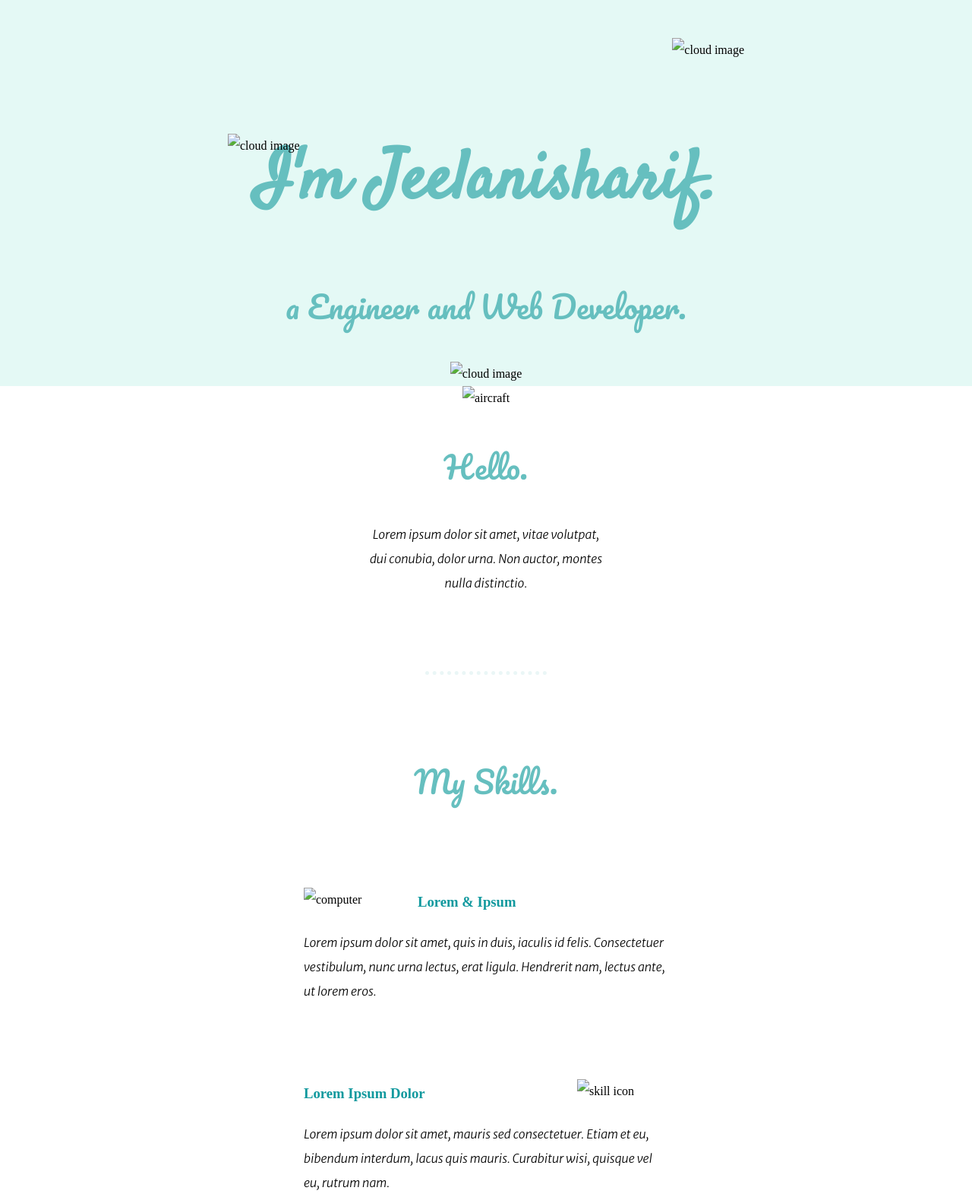
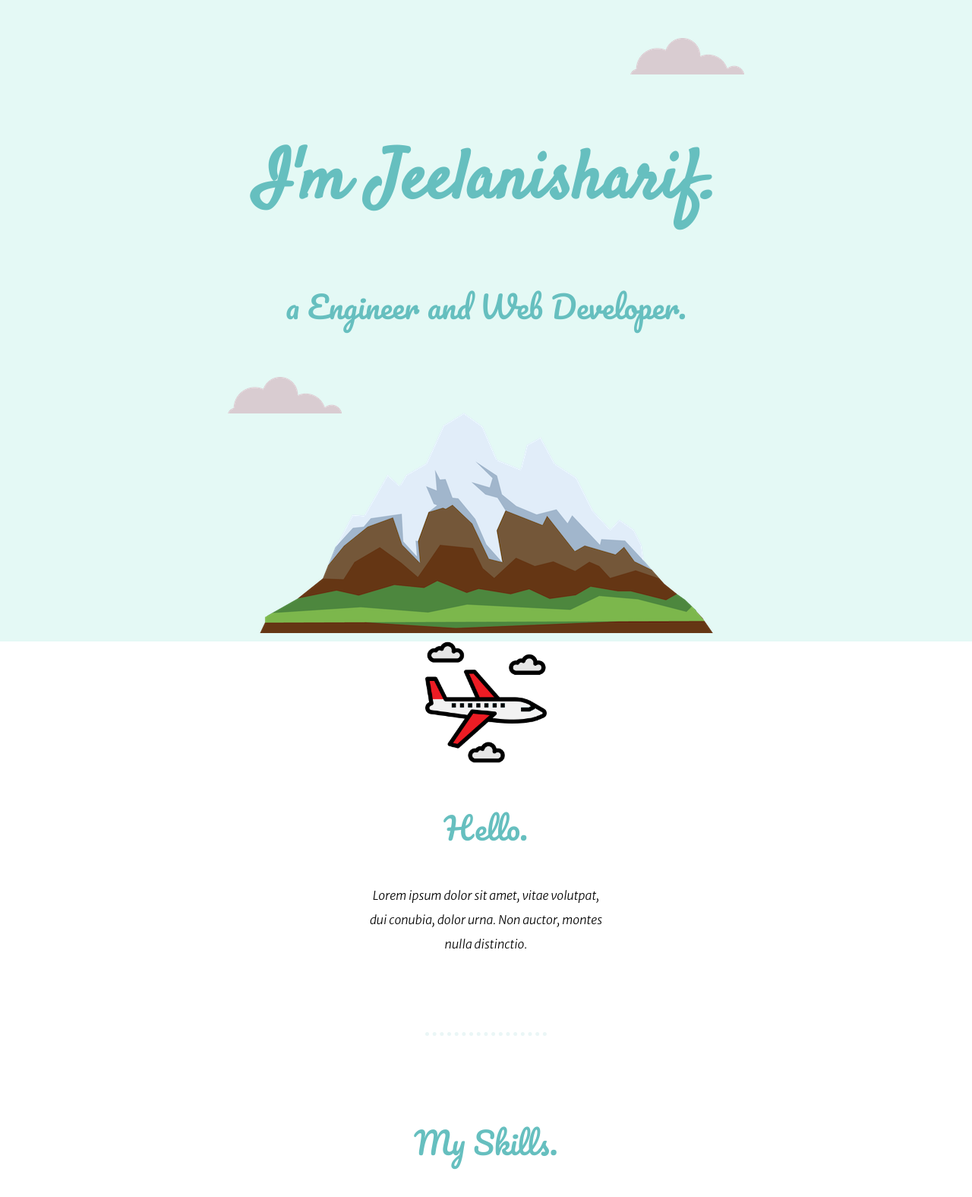
Before and after one commit to JeelanisharifS/personal-site, a plain HTML site: page index.html in a window 1280 px wide. Shown: the top 1575 px of the page at 76% size. Drawn offline with Linux system fonts and the light colour scheme.

Commit message:
Update index.html

```diff
--- a/index.html
+++ b/index.html
@@ -14,17 +14,17 @@
 
 
   <div class="top-container">
-    <img class="top-cloud" src="CSS - My Site\CSS - My Site Images\CSS - My Site Images\cloud.png" alt="cloud image">
+    <img class="top-cloud" src="CSS - My Site Images\CSS - My Site Images\cloud.png" alt="cloud image">
     <h1>I'm Jeelanisharif.</h1>
     <h2>a Engineer and Web Developer.</h2>
-    <img class="mountain" src="CSS - My Site\CSS - My Site Images\CSS - My Site Images\mountain.png" alt="cloud image">
-    <img class="bottom-cloud" src="CSS - My Site\CSS - My Site Images\CSS - My Site Images\cloud.png" alt="cloud image">
+    <img class="mountain" src="CSS - My Site Images\CSS - My Site Images\mountain.png" alt="cloud image">
+    <img class="bottom-cloud" src="CSS - My Site Images\CSS - My Site Images\cloud.png" alt="cloud image">
   </div>
 
 
   <div class="middle-container">
     <div class="profile">
-      <img class="profile-img" src="CSS - My Site\CSS - My Site Images\CSS - My Site Images\1358770.png" alt="aircraft">
+      <img class="profile-img" src="CSS - My Site Images\CSS - My Site Images\1358770.png" alt="aircraft">
       <h2>Hello.</h2>
       <p class="intro-p">Lorem ipsum dolor sit amet, vitae volutpat, dui conubia, dolor urna. Non auctor, montes nulla distinctio.</p>
     </div>
@@ -35,7 +35,7 @@
       <h2>My Skills.</h2>
 
       <div class="skill-row">
-        <img class="airplane" src="CSS - My Site\CSS - My Site Images\CSS - My Site Images\computer.png" alt="computer">
+        <img class="airplane" src="CSS - My Site Images\CSS - My Site Images\computer.png" alt="computer">
 
         <h3>Lorem & Ipsum</h3>
         <p>Lorem ipsum dolor sit amet, quis in duis, iaculis id felis. Consectetuer vestibulum, nunc urna lectus, erat ligula. Hendrerit nam, lectus ante, ut lorem eros.</p>
@@ -43,7 +43,7 @@
 
 
       <div class="skill-row">
-        <img class="pencil" src="CSS - My Site\CSS - My Site Images\CSS - My Site Images\1979441.png" alt="skill icon">
+        <img class="pencil" src="CSS - My Site Images\CSS - My Site Images\1979441.png" alt="skill icon">
 
         <h3>Lorem Ipsum Dolor</h3>
         <p>Lorem ipsum dolor sit amet, mauris sed consectetuer. Etiam et eu, bibendum interdum, lacus quis mauris. Curabitur wisi, quisque vel eu, rutrum nam.</p>
```
